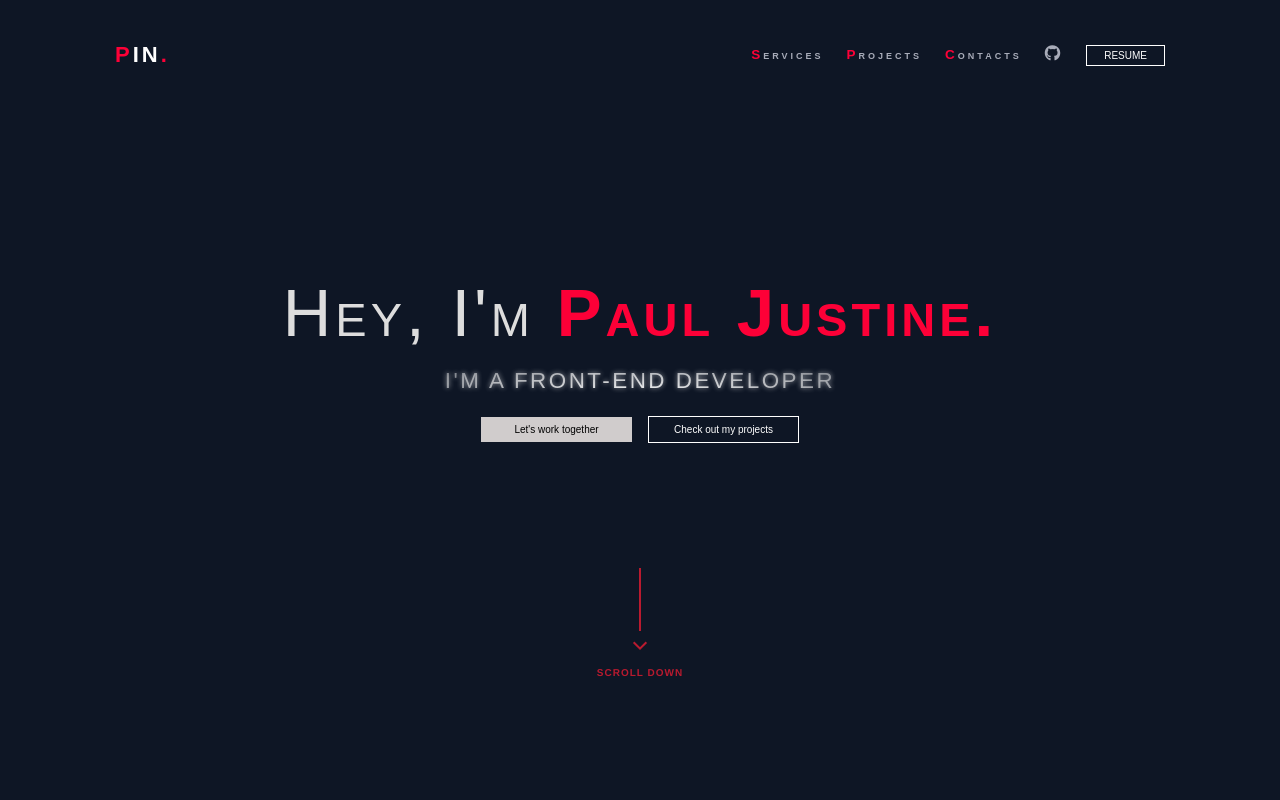
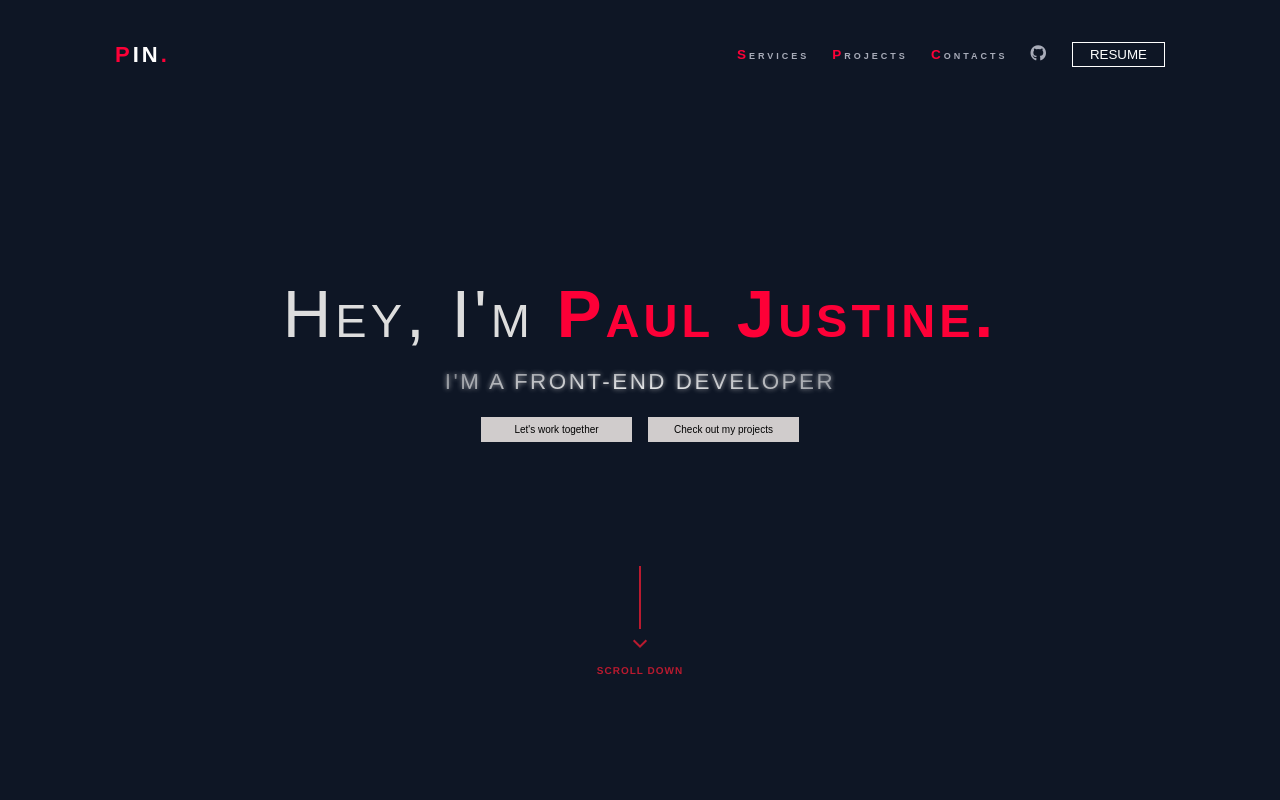
Before and after one commit to PaulPintang/Portfolio, a React (Create React App) app: page / in a window 1280 px wide. Shown: the top 800 px of the page. Built offline with nearby package versions, Linux system fonts and the light colour scheme.

Commit message:
style: me, btn control styled comp

```diff
--- a/src/components/Me/Me.styled.js
+++ b/src/components/Me/Me.styled.js
@@ -10,11 +10,8 @@ export const Section = styled.section`
   .flex {
     justify-content: center;
     flex-direction: column;
-  }
-
     h1 {
       font-size: 4.2rem;
-    /* font-family: "Caveat", cursive; */
       font-variant: small-caps;
       font-weight: 200;
       letter-spacing: 4px;
@@ -22,6 +19,7 @@ export const Section = styled.section`
 
     .my-name {
       font-weight: 700;
+    }
   }
 `;
 
@@ -46,3 +44,24 @@ export const TextAnimated = styled.p`
   opacity: 1;
   font-weight: 500;
 `;
+
+export const BtnControl = styled.div`
+  padding: 10px;
+`;
+
+export const StyledButton = styled.button`
+  font-family: "Poppins", sans-serif;
+  padding: 7px 18px;
+  margin: 8px;
+  border: none;
+  background: rgb(208, 204, 204);
+  font-size: 10px;
+  width: 151px;
+  font-weight: 200;
+
+  .tp {
+    background: transparent;
+    color: white;
+    border: 1px solid #ffffff;
+  }
+`;
--- a/src/components/Me/index.jsx
+++ b/src/components/Me/index.jsx
@@ -1,5 +1,11 @@
 import "./styles.css";
-import { Section, Container, TextAnimated } from "./Me.styled";
+import {
+  Section,
+  Container,
+  TextAnimated,
+  BtnControl,
+  StyledButton,
+} from "./Me.styled";
 const Me = () => {
   return (
     <Section>
@@ -9,12 +15,12 @@ const Me = () => {
             Hey, I'm <span className="my-name">Paul Justine.</span>
           </h1>
           <TextAnimated>I'm a Front-End Developer</TextAnimated>
-          <div className="btn-control">
+          <BtnControl>
             <a href="#contacts">
-              <button>Let's work together</button>
+              <StyledButton>Let's work together</StyledButton>
             </a>
             <a href="#projects">
-              <button className="tp">Check out my projects</button>
+              <StyledButton className="tp">Check out my projects</StyledButton>
             </a>
 
             <div id="wrapper">
@@ -27,7 +33,7 @@ const Me = () => {
                 </div>
               </div>
             </div>
-          </div>
+          </BtnControl>
         </div>
       </Container>
     </Section>
--- a/src/components/Me/styles.css
+++ b/src/components/Me/styles.css
@@ -22,7 +22,7 @@
 .me .my-name {
   font-weight: 700;
 } */
-
+/*
 .me .front-end {
   font-size: 1.4rem;
   text-transform: uppercase;
@@ -39,11 +39,11 @@
 .front-end {
   opacity: 1;
   font-weight: 500;
-}
+} */
 .btn-control {
   padding: 10px;
 }
-button {
+/* button {
   font-family: "Poppins", sans-serif;
   padding: 7px 18px;
   margin: 8px;
@@ -52,12 +52,12 @@ button {
   font-size: 10px;
   width: 151px;
   font-weight: 200;
-}
-.btn-control .tp {
+} */
+/* .btn-control .tp {
   background: transparent;
   color: white;
   border: 1px solid #ffffff;
-}
+} */
 .tp a:hover {
   color: black;
 }
```
Lines whose indentation alone changed are shown as unchanged.
